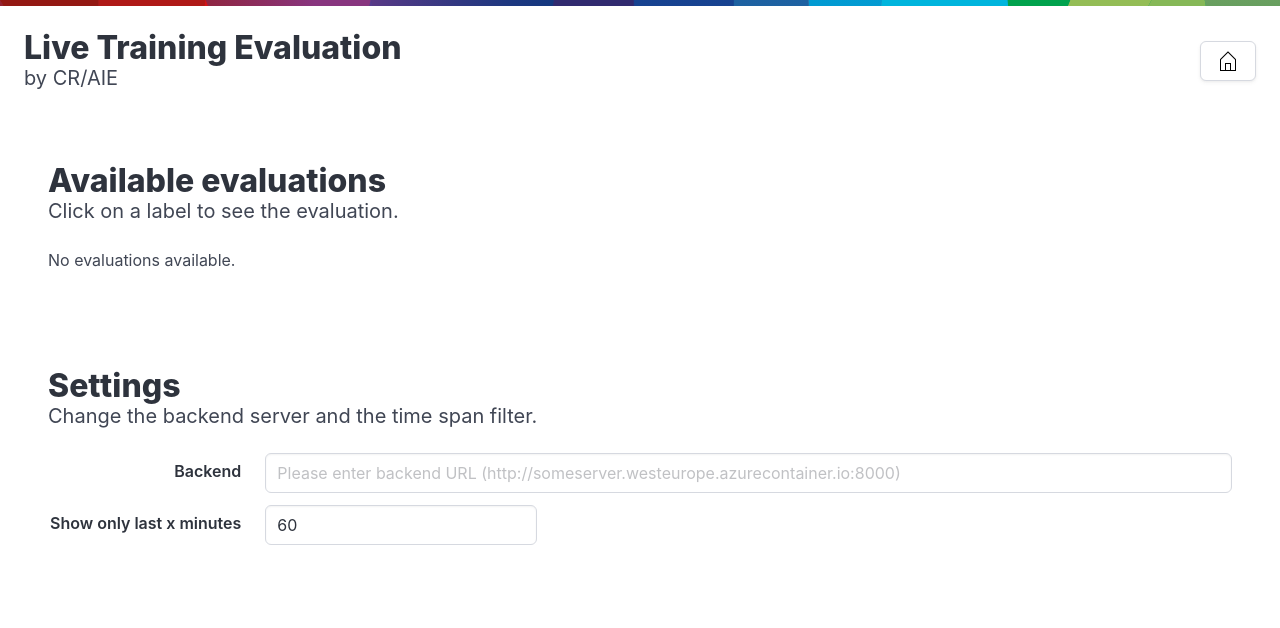
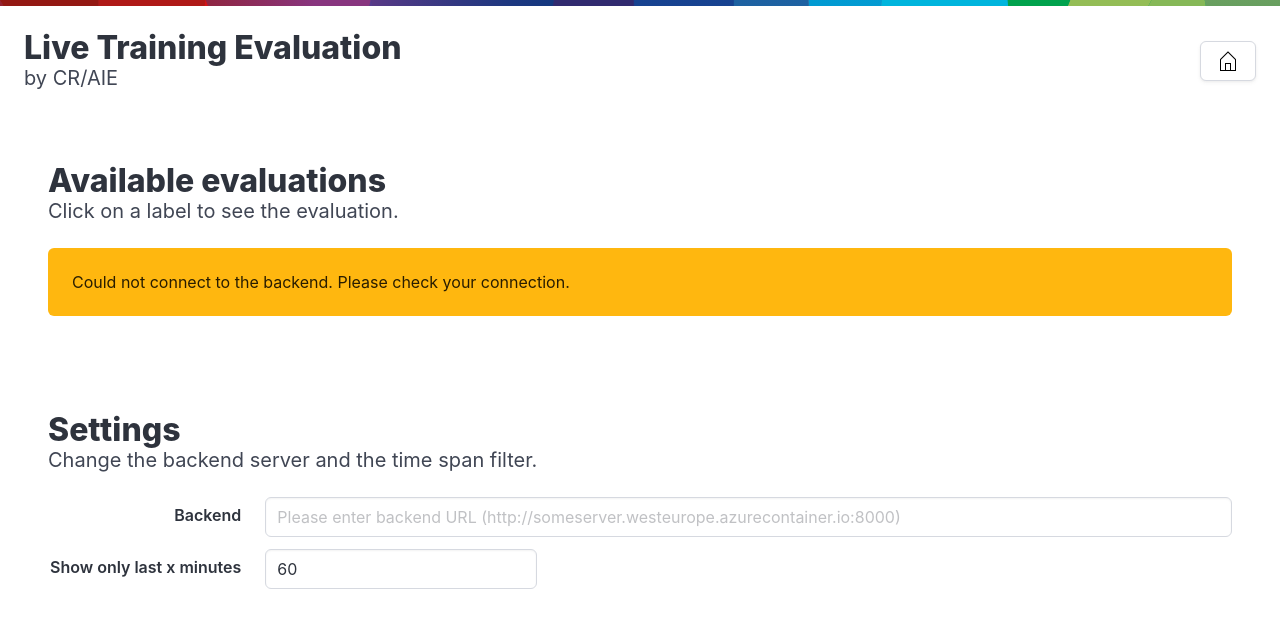
Before and after one commit to wulmer/live-training-evaluator, a SvelteKit app in the folder frontend/: page / in a window 1280 px wide. Shown: the top 628 px of the page. Built offline with nearby package versions, Linux system fonts and the light colour scheme.

Commit message:
feat: Display connection errors/status on the home page

```diff
--- a/frontend/src/routes/+page.svelte
+++ b/frontend/src/routes/+page.svelte
@@ -3,6 +3,8 @@
 	import { backendUrlStore, timeSpanMin } from '$lib/config.svelte';
 
 	$: currentLabels = [] as string[];
+	$: successfulConnection = false;
+	$: connectionStatus = 0;
 
 	async function updateLabels() {
 		let res: Response;
@@ -11,8 +13,12 @@
 			fetchURL.searchParams.set('maxAgeMin', $timeSpanMin.toString());
 			console.log('Fetching data from backend...', fetchURL.toString());
 			res = await fetch(fetchURL);
+			successfulConnection = res.ok;
+			connectionStatus = res.status;
 		} catch (error) {
 			console.error('Error fetching data:', error);
+			successfulConnection = false;
+			connectionStatus = 0;
 			return;
 		}
 		const json = await res.json();
@@ -37,7 +43,14 @@
 <section class="section">
 	<h1 class="title">Available evaluations</h1>
 	<p class="subtitle">Click on a label to see the evaluation.</p>
-	{#if currentLabels.length === 0}
+	{#if !successfulConnection}
+		<div class="notification is-warning">
+			<p>Could not connect to the backend. Please check your connection.</p>
+			{#if connectionStatus !== 0}
+				<p>Status code: {connectionStatus}</p>
+			{/if}
+		</div>
+	{:else if currentLabels.length === 0}
 		<p>No evaluations available.</p>
 	{:else}
 		<div class="field is-grouped">
```
